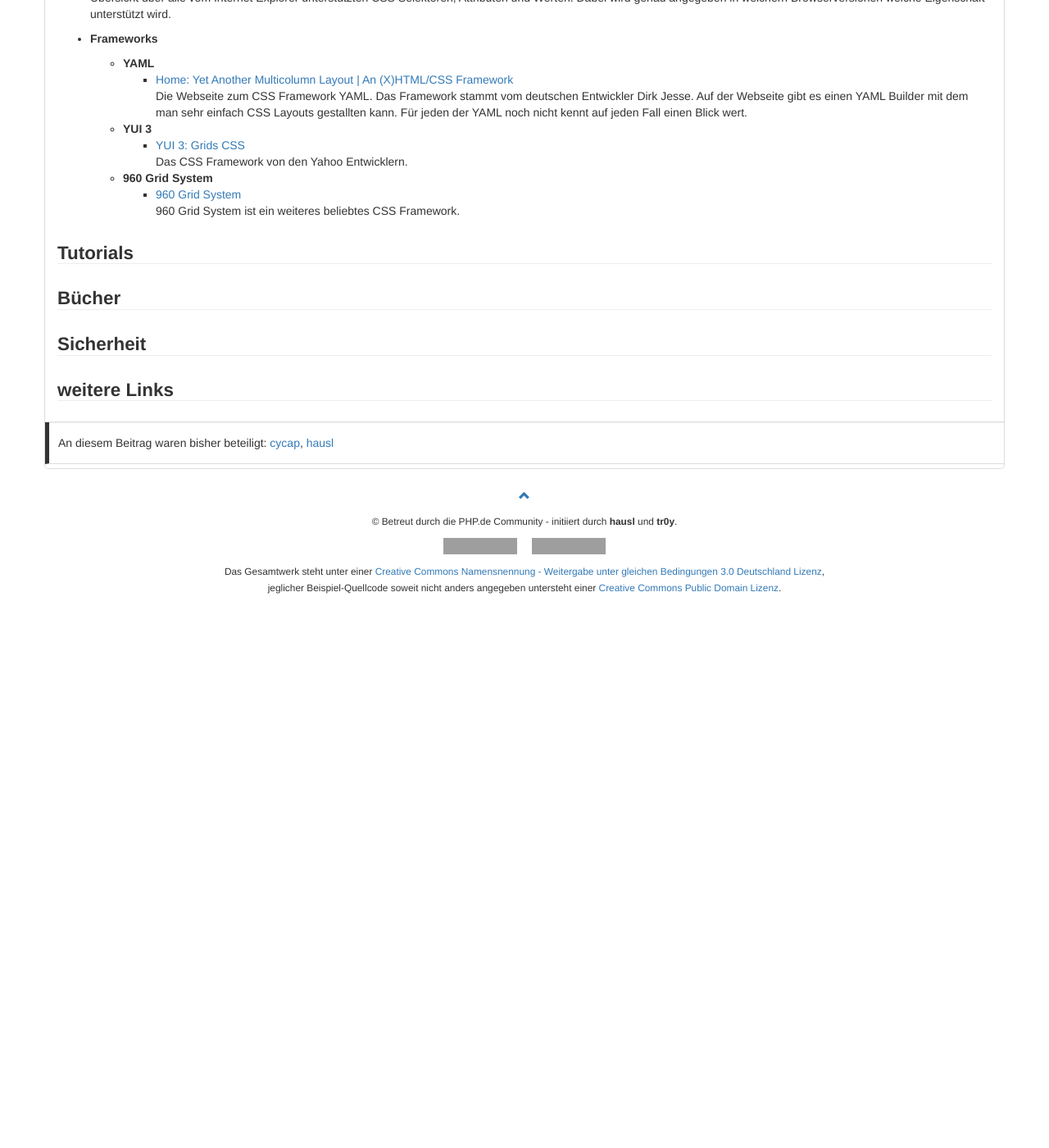
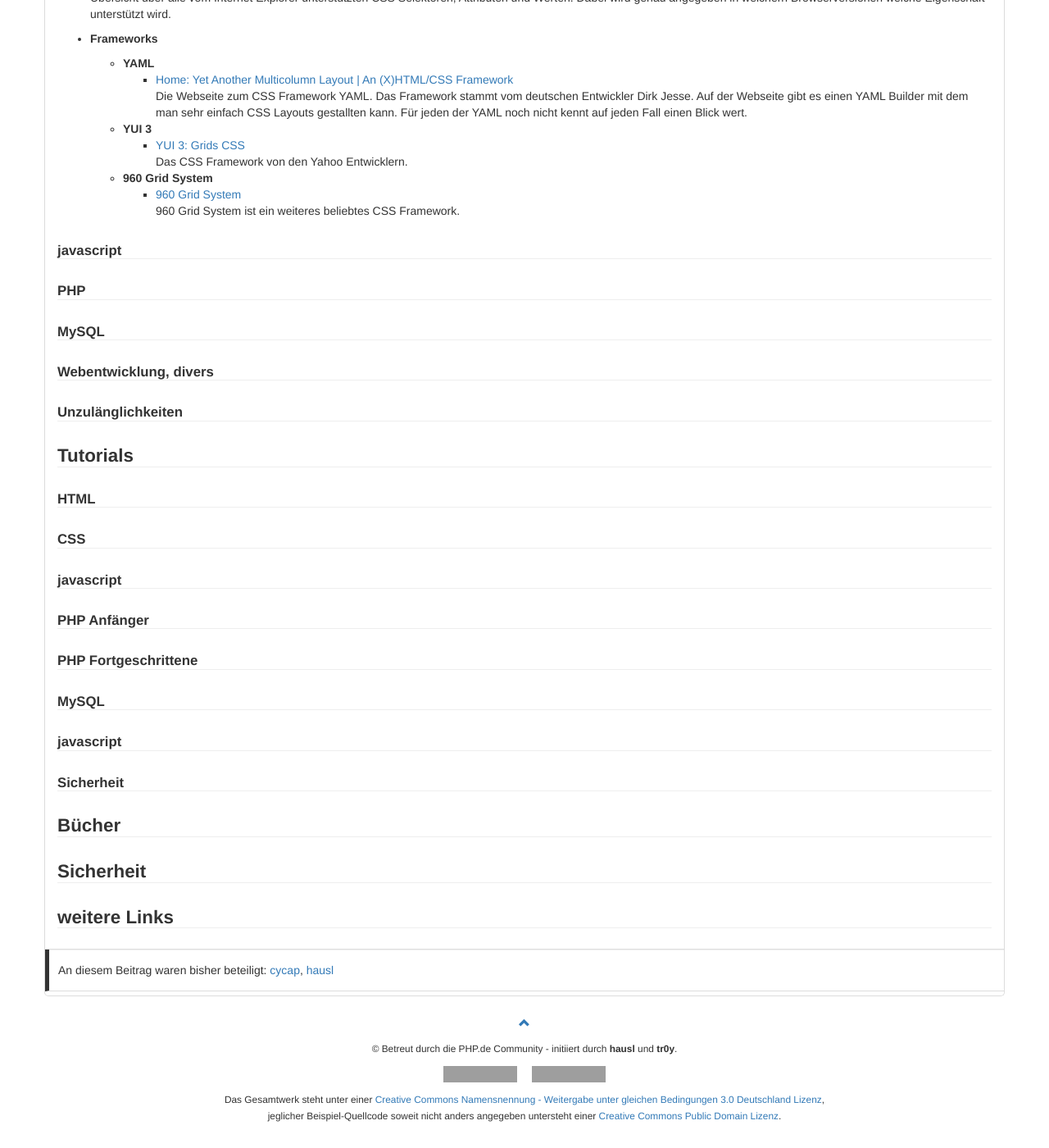
Before and after one commit to php-de/php-de.github.io, a Jekyll site: the page built from introduction/grundlagen.md, in a window 1280 px wide and 1400 px high, scrolled down 1065 px. Shown: the whole window at 82% size. Built offline with Jekyll 4.4.1, drawn with Linux system fonts in a browser that asks for light colours; nearby versions of some CDN libraries; before the commit the page ends 1821 px from its top, so only the background shows below that; grey boxes are pictures that could not be loaded.

Commit message:
Update grundlagen.md

```diff
--- a/introduction/grundlagen.md
+++ b/introduction/grundlagen.md
@@ -80,9 +80,47 @@ Sehr gutes Nachschlagewerk zu CSS. Viele Beispiele und Erklärungen zu CSS Eigen
         960 Grid System ist ein weiteres beliebtes CSS Framework.
 
 
+#### javascript
+
+
+#### PHP
+
+
+#### MySQL
+
+
+#### Webentwicklung, divers
+
+
+#### Unzulänglichkeiten
+
 
 
 ### Tutorials
+
+
+#### HTML
+
+
+#### CSS
+
+
+#### javascript
+
+
+#### PHP Anfänger
+
+
+#### PHP Fortgeschrittene
+
+
+#### MySQL
+
+
+#### javascript
+
+
+#### Sicherheit
 
 
 ### Bücher
```
